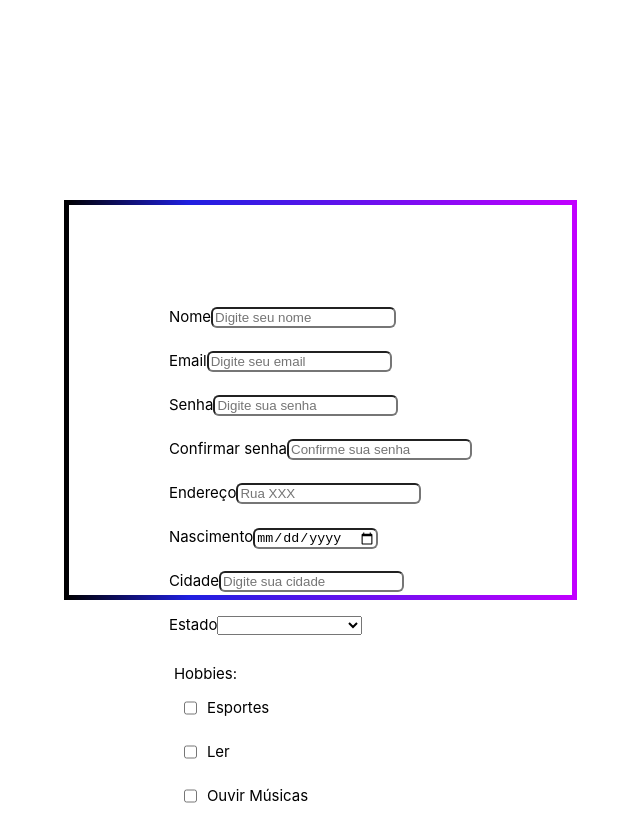
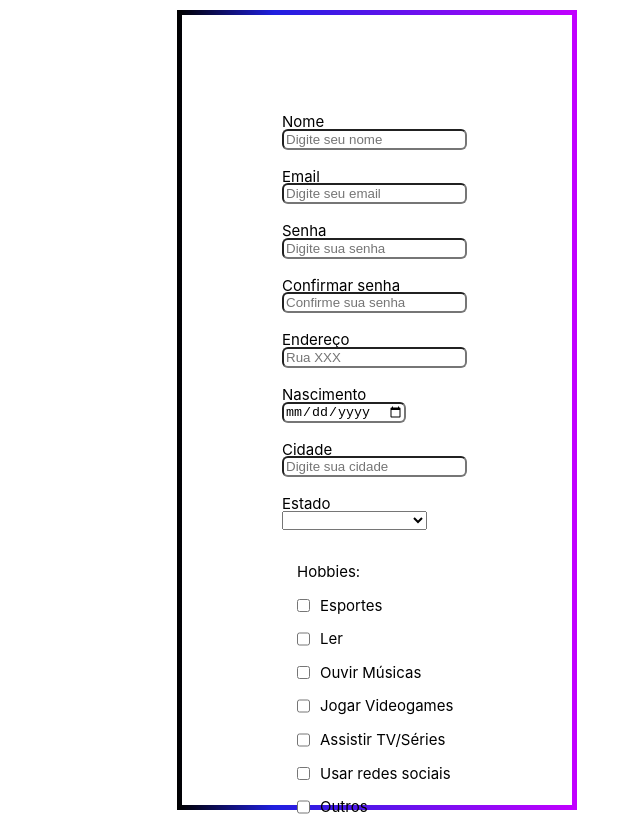
Before and after one commit to gabrielmartinsgomes/componentes-atividades-gabriel-e-larissa, a Vue app: page / in a window 1280 px wide. Shown: the top 816 px of the page, without its empty margins (53-693 px from the left). Built offline with nearby package versions, Linux system fonts and the light colour scheme.

Commit message:
falta css?

```diff
--- a/src/App.vue
+++ b/src/App.vue
@@ -16,7 +16,7 @@
   });
 
 
-const mostrarBotao = computed(() =>{
+const mostrarBotao = computed(() => {
   return mostrarResultado.value ? 'Esconder' : 'Mostrar';
 });
 const mostrarResultado = ref(false);
@@ -32,7 +32,9 @@ const mostrarResultado = ref(false);
     </form>
     </div>
     <div v-if="mostrarResultado">
+      <form>
    <ResultadoForms :info="infos" />
     <button  @click="mostrarResultado = !mostrarResultado">{{ mostrarBotao }}</button>
-  </div>
+  </form>
+    </div>
 </template>
--- a/src/assets/base.css
+++ b/src/assets/base.css
@@ -59,7 +59,7 @@ body {
   min-height: 100vh;
   color: var(--color-text);
   background: var(--color-background);
-  line-height: 1.6;
+  line-height: 1.7vh;
   font-family: 'Inter', '-apple-system', 'BlinkMacSystemFont', 'Segoe UI', 'Roboto', 'Oxygen',
     'Ubuntu', 'Cantarell', 'Fira Sans', 'Droid Sans', 'Helvetica Neue', sans-serif;
   font-size: 15px;
@@ -92,7 +92,8 @@ form {
     rgba(194, 0, 255, 1) 100%
   );
   border-image-slice: 3;
-  height: 50vh;
+  height: 100vh;
+  width: 50vh;
 }
 
 form > * {
@@ -122,3 +123,9 @@ input {
   left: 40%;
   margin: -70px 0 0 -170px;
 }
+p{
+  padding: 10px;
+}
+button{
+  max-height:5vh ;
+}
--- a/src/components/InputForms.vue
+++ b/src/components/InputForms.vue
@@ -39,7 +39,7 @@ const Estados = [
 </script>
 <template>
 <div>
-    <div class="label">
+                        <div class="label">
                             <label for="name">Nome</label>
                             <input type="text" v-model.trim="infosForm.nome" placeholder="Digite seu nome" id="name"
                                 required />
--- a/src/components/ResultadoForms.vue
+++ b/src/components/ResultadoForms.vue
@@ -1,6 +1,7 @@
 <script setup>
 defineProps(['info']);
 </script>
+
 
 <template>
 <div>
```
